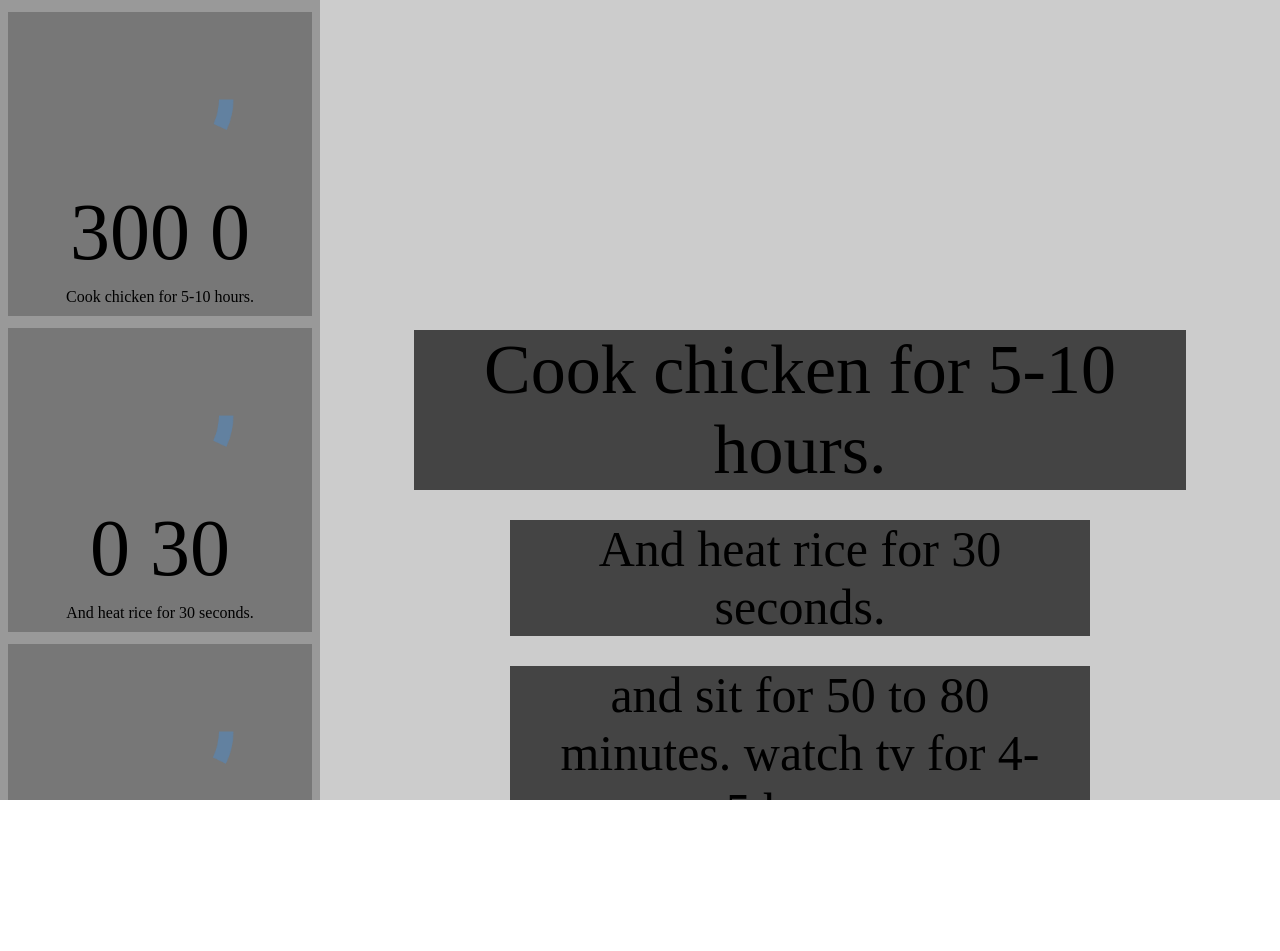
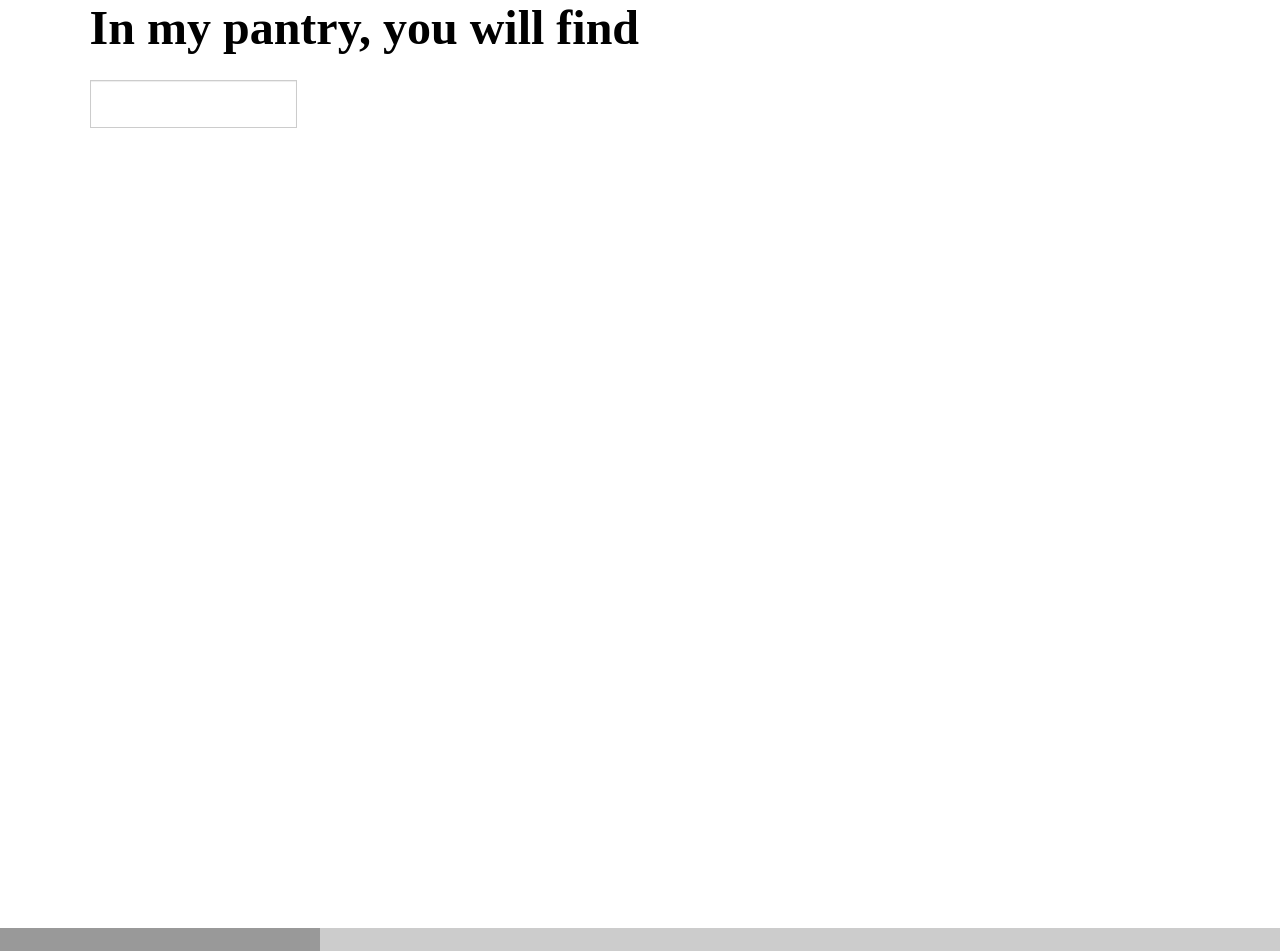
Before and after one commit to dsharps/pennapps2013f, a website: page views/index.html in a window 1280 px wide. Shown: the top 951 px of the page. Before the commit the page ends 800 px from the top, so only its background shows below. Drawn offline with Linux system fonts and the light colour scheme; no server answers.

Commit message:
query input form (1 item only)

```diff
--- a/public/javascripts/ingredients-view.js
+++ b/public/javascripts/ingredients-view.js
@@ -18,7 +18,7 @@ IngredientsView = Backbone.View.extend({
     render: function(recipe){
         var template = "<h1>Do you have ...</h1>"
                         + '\n<div id="ingredients" class="cf">'
-                        + "\n<ul>";
+                        + '\n<ul id="list">';
         var ingredients = recipe['ingredients'];
         for (var i = 0; i < ingredients.length; i++) {
             ingredient = ingredients[i];
@@ -36,6 +36,9 @@ IngredientsView = Backbone.View.extend({
         };
         template += "\n</ul>";
         $(this.el).append(template);
+        $('h1').hover(function() {
+            reject();
+        });
     }
 
 
--- /dev/null
+++ b/public/javascripts/query-view.js
@@ -0,0 +1,26 @@
+$(function() {
+
+QueryView = Backbone.View.extend({
+
+    el: $("#query-view"),
+
+    events: {
+        //"click #play-sounds-button": "play",
+    },
+
+    initialize: function(recipe){
+        // _.bindAll(this, 'render','play');
+        this.render(recipe);
+    },
+
+    render: function(recipe){
+        var template = "<div id=query-container>"
+                        + "<h1>In my pantry, you will find</h1>"
+                        + '\n<input type="text"></input>'
+                        + "</div>"
+        $(this.el).append(template);
+    }
+
+
+});
+});
--- a/public/javascripts/scripts.js
+++ b/public/javascripts/scripts.js
@@ -1,3 +1,7 @@
+var timerCount = 0;
+var recipes = [];
+var ingredientsView = null;
+var query = '';
 URL_PATH = 'http://localhost:3000'
 
 var scrollIngredientsUp = function() {
@@ -23,38 +27,82 @@ var scrollIngredientsUp = function() {
     }, 1000);
 };
 
-$(function(){
+var reject = function() {
+    var rejected = $('#list');
+    rejected.addClass('rejected');
+    setTimeout(function() {
+        rejected.remove();
+        //ingredientsView.remove();
+        $("#ingredients-list").html('');
+        recipes = _.rest(recipes);
         var path = URL_PATH + "/recipes/random"
-    var recipes = [];
+        if(recipes.length == 0) {
+            $.get(path, function(recipe) {
+                recipes.push(recipe);
+                ingredientsView = new IngredientsView(recipes[0]);
+            });
+        }
+        else {
+            ingredientsView = new IngredientsView(recipes[0]);
+            var path = URL_PATH + "/recipes/random" + query;
+            $.get(path, function(recipe) {
+                recipes.push(recipe);
+            });
+        }
+    }, 1000);
+};
+
+var moveToIngredientsView = function(query) {
+    var path = URL_PATH + "/recipes/random" + query;
     // Get random recipe and render ingredients view
     $.get(path, function(recipe) {
-        var ingredientsView = new IngredientsView(recipe);
+        recipes.push(recipe);
+        $.get(path, function(recipe) {
+            recipes.push(recipe);
+            ingredientsView = new IngredientsView(recipes[0]);
             //$(".faded").css("text-align", "left");
             $(".focused").hover(function() {
                 scrollIngredientsUp();
             });
         });
     });
+};
 
-var instructions = [];
-var activeInstruction = 0;
 $(function(){
-    // test
-    var steps = [
-        "Cook chicken for 5-10 hours.",
-        "And heat rice for 30 seconds.",
-        "and sit for 50 to 80 minutes. watch tv for 4-5 hours",
-        "take shit out of oven",
-        "voila",
-        "Cook chicken for 5-10 hours.",
-        "And heat rice for 30 seconds.",
-        "and sit for 50 to 80 minutes. watch tv for 4-5 hours",
-        "take shit out of oven",
-        "voila"
-    ];
-    for (var i = 0; i < steps.length; i++) {
-        newStepView = new InstructionView({instruction: steps[i], elementID: ('instruction'+i)});
-        instructions[i] = newStepView;
+    var queryView = new QueryView();
+    $(document).keypress(function(e) {
+        console.log(e);
+        if (e.which == 13) {
+            // Enter pressed; catch query and move to next view
+            var text = $('input').val();
+            if(text != '') {
+                query = '?allowedIngredient[]=' + text;
             }
-    $("#instruction"+activeInstruction).addClass("active");
+            queryView.remove();
+            moveToIngredientsView(query);
+        }
     });
+});
+
+//var instructions = [];
+//var activeInstruction = 0;
+//$(function(){
+//    // test
+//    var steps = [
+//        "Cook chicken for 5-10 hours.",
+//        "And heat rice for 30 seconds.",
+//        "and sit for 50 to 80 minutes. watch tv for 4-5 hours",
+//        "take shit out of oven",
+//        "voila",
+//        "Cook chicken for 5-10 hours.",
+//        "And heat rice for 30 seconds.",
+//        "and sit for 50 to 80 minutes. watch tv for 4-5 hours",
+//        "take shit out of oven",
+//        "voila"
+//    ];
+//    for (var i = 0; i < steps.length; i++) {
+//        newStepView = new InstructionView({instruction: steps[i], elementID: ('instruction'+i)});
+//        instructions[i] = newStepView;
+//    }
+//    $("#instruction"+activeInstruction).addClass("active");
+//});
--- a/public/stylesheets/ingredients.scss
+++ b/public/stylesheets/ingredients.scss
@@ -12,23 +12,58 @@
     -moz-transition: $attr1 $transition-time1, $attr2 $transition-time2;
 }
 
+@mixin animateThree($attr1, $transition-time1, $attr2, $transition-time2, $attr3, $transition-time3) {
+    transition: $attr1 $transition-time1, $attr2 $transition-time2, $attr3 $transition-time3;
+    -webkit-transition: $attr1 $transition-time1, $attr2 $transition-time2, $attr3 $transition-time3;
+    -o-transition: $attr1 $transition-time1, $attr2 $transition-time2, $attr3 $transition-time3;
+    -moz-transition: $attr1 $transition-time1, $attr2 $transition-time2, $attr3 $transition-time3;
+}
+
 $grey: #7f8c8d;
 $side-margin: 7%;
 html {
   height: 100%;
-}
   body {
     font-family: 'Oxygen';
     height: 100%;
+    width: 100%;
+    top: 0;
+    margin: 0;
 
     #Main {
       height: 100%;
+      margin: 0;
+      top: 0;
+      #query-view {
+        #query-container {
         }
+      }
+    }
+
 
     h1 {
       font-size: 48px;
       text-align: left;
-    margin: 50px 0 0 $side-margin;
+      margin: 0 0 0 $side-margin;
+    }
+
+    input {
+      margin: 25px 0 0 $side-margin;
+      height: 34px;
+      padding: 6px 12px;
+      font-size: 14px;
+      line-height: 1.428571429;
+      color: #555555;
+      vertical-align: middle;
+      background-color: #ffffff;
+      border: 1px solid #cccccc;
+      outline-width: 2px;
+  //    -moz-appearance: none;
+  //    -webkit-appearance: none;
+      -webkit-box-shadow: inset 0 1px 1px rgba(0, 0, 0, 0.075);
+      box-shadow: inset 0 1px 1px rgba(0, 0, 0, 0.075);
+      -webkit-transition: border-color ease-in-out 0.15s, box-shadow ease-in-out 0.15s;
+      transition: border-color ease-in-out 0.15s, box-shadow ease-in-out 0.15s;
     }
 
     #ingredients-list {
@@ -47,7 +82,8 @@ body {
       //margin: 50px 0 0 0;
       margin-top: 0px;
       width: 100%;
-    @include animate(margin-top, 0.5s);
+      //@include animateTwo(margin-top, 0.5s, margin-bottom, 2s);
+      @include animateTwo(margin-top, 0.5s, opacity, 0.5s);
       li {
         font-size: 36px;
         list-style: none;
@@ -61,12 +97,16 @@ body {
           margin-right: 100%;
           opacity: 0;
         }
-    }
-
-    .faded {
+        &.faded {
           color: $grey;
         }
       }
+      &.rejected {
+        margin-top: 100%;
+        opacity: 0;
+      }
+    }
+
 
     // Clearfix
     .cf:before,
@@ -78,4 +118,5 @@ body {
     .cf:after {
         clear: both;
     }
+  } overflow: hidden;
 }
--- a/views/index.html
+++ b/views/index.html
@@ -15,6 +15,7 @@
     <script src="/javascripts/timer-view.js"></script>
     <script src="/javascripts/instruction-view.js"></script>
     <script src="/javascripts/ingredients-view.js"></script>
+    <script src="/javascripts/query-view.js"></script>
 
     <script src="/javascripts/scripts.js"></script>
     <script src="/javascripts/leap-handler.js"></script>
@@ -25,14 +26,15 @@
 <body>
     <!-- <h1>{{{title}}}</h1> -->
     <div id="Main">
+        <div id="query-view"></div>
+        <div id="ingredients-list">
+
+        </div>
         <div id="Timer-list-container">
             <div id="Timer-list" class="animate-translation"></div>
         </div>
         <div id="Instruction-list-container">
             <div id="Instruction-list" class="animate-translation"></div>
-        </div>
-        <div id="ingredients-list">
-
         </div>
         <div id="instruction-list">
 
```
Also changed, not shown: routes/index.coffee (+6 -3 lines), public/stylesheets/ingredients.css. Lines whose indentation alone changed are shown as unchanged.
